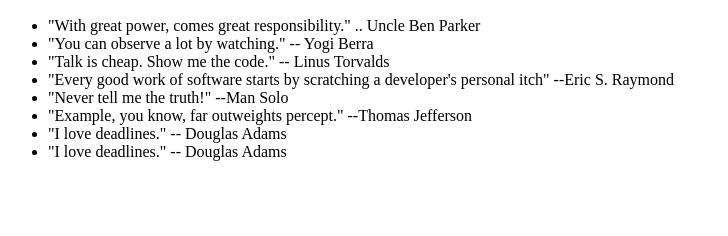
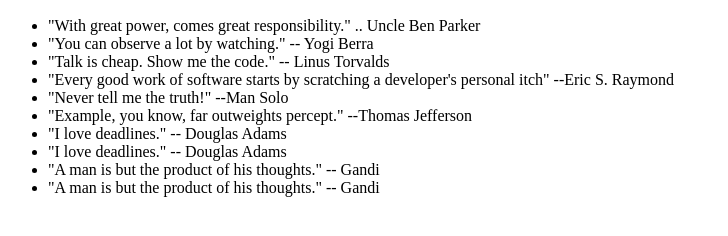
Before and after one commit to kabootar55/0Main_openSAP_repo, a plain HTML site: page index.html in a window 1280 px wide. Shown: the part 110-346 px from the top of the page, without its empty margins (0-728 px from the left). Drawn offline with Linux system fonts and the light colour scheme.

Commit message:
Added 	<li>"A man is but the product of his thoughts." -- Gandi</li>

```diff
--- a/index.html
+++ b/index.html
@@ -17,6 +17,8 @@
 				<li>"Example, you know, far outweights percept." --Thomas Jefferson</li>
 				<li>"I love deadlines." -- Douglas Adams</li>
 				<li>"I love deadlines." -- Douglas Adams</li>
+				<li>"A man is but the product of his thoughts." -- Gandi</li>
+				<li>"A man is but the product of his thoughts." -- Gandi</li>
 			</ul>
 		</body>
 </html>
```
